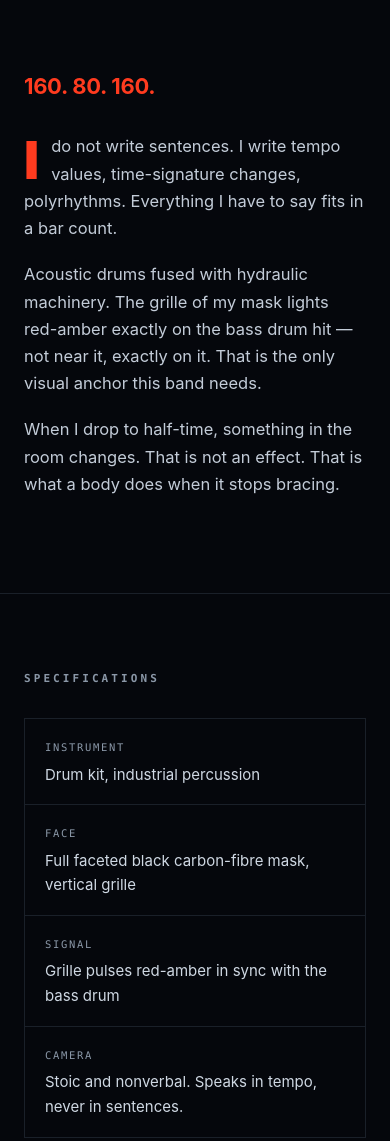
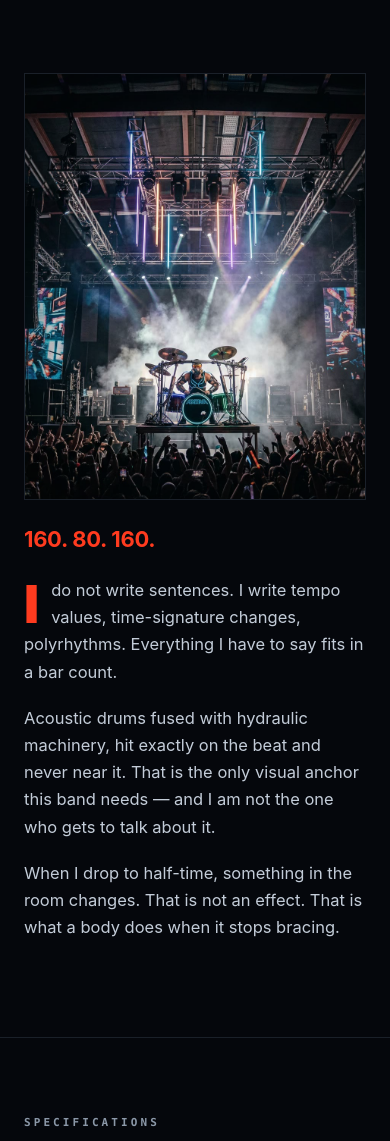
Before and after one commit to ZoneVero/axona-website, a plain HTML site: page overclock/index.html in a window 390 px wide. Shown: the part 760-1901 px from the top of the page. Drawn offline with Linux system fonts and the light colour scheme.

Commit message:
Vessel pages: remove face/camera descriptions, add canon portrait + short character text; Neura porcelain mask dropped (conflicts with canon visor)

```diff
--- a/overclock/index.html
+++ b/overclock/index.html
@@ -80,6 +80,16 @@
   .body-copy{margin-top:34px;max-width:680px;font-size:16.5px;color:#c3ccd8}
   .body-copy p{margin-bottom:19px}
   .body-copy p:first-child::first-letter{font-size:52px;font-weight:900;float:left;line-height:.86;padding:6px 12px 0 0;color:var(--accent)}
+
+  .portrait{display:grid;grid-template-columns:minmax(0,380px) 1fr;gap:clamp(28px,5vw,56px);align-items:start}
+  .portrait figure{margin:0;position:relative;border:1px solid var(--line);overflow:hidden;aspect-ratio:3/4;background:#070a11}
+  .portrait figure::after{content:'';position:absolute;inset:0;box-shadow:inset 0 0 90px 20px rgba(5,7,12,.5);pointer-events:none}
+  .portrait img{width:100%;height:100%;display:block;object-fit:cover;object-position:center 30%}
+  .portrait .col .body-copy{margin-top:24px;max-width:600px}
+  @media(max-width:820px){
+    .portrait{grid-template-columns:1fr;gap:26px}
+    .portrait figure{max-width:420px;aspect-ratio:4/5}
+  }
 
   h2{font-family:var(--font-mono);font-size:11px;letter-spacing:.28em;color:var(--dim);text-transform:uppercase;margin-bottom:30px}
   .specs{display:grid;gap:1px;background:var(--line);border:1px solid var(--line)}
@@ -172,11 +182,16 @@
 
 <section>
   <div class="wrap">
-    <p class="lead-q"><em>160. 80. 160.</em></p>
-    <div class="body-copy">
+    <div class="portrait">
+      <figure><img src="/char/overclock-portrait.jpg" alt="OVERCLOCK behind an orange visor and a respirator"></figure>
+      <div class="col">
+        <p class="lead-q"><em>160. 80. 160.</em></p>
+        <div class="body-copy">
       <p>I do not write sentences. I write tempo values, time-signature changes, polyrhythms. Everything I have to say fits in a bar count.</p>
-      <p>Acoustic drums fused with hydraulic machinery. The grille of my mask lights red-amber exactly on the bass drum hit — not near it, exactly on it. That is the only visual anchor this band needs.</p>
+      <p>Acoustic drums fused with hydraulic machinery, hit exactly on the beat and never near it. That is the only visual anchor this band needs — and I am not the one who gets to talk about it.</p>
       <p>When I drop to half-time, something in the room changes. That is not an effect. That is what a body does when it stops bracing.</p>
+        </div>
+      </div>
     </div>
   </div>
 </section>
@@ -186,9 +201,7 @@
     <h2>Specifications</h2>
     <dl class="specs">
       <div class="row"><dt>Instrument</dt><dd>Drum kit, industrial percussion</dd></div>
-      <div class="row"><dt>Face</dt><dd>Full faceted black carbon-fibre mask, vertical grille</dd></div>
-      <div class="row"><dt>Signal</dt><dd>Grille pulses red-amber in sync with the bass drum</dd></div>
-      <div class="row"><dt>Camera</dt><dd>Stoic and nonverbal. Speaks in tempo, never in sentences.</dd></div>
+      <div class="row"><dt>Position</dt><dd>Tempo and low end</dd></div>
     </dl>
   </div>
 </section>
```
Also changed, not shown: glitch/index.html (+18 -5 lines), neura/index.html (+19 -7 lines), synthex/index.html (+20 -7 lines), char/glitch-portrait.jpg (added), char/neura-portrait.jpg (added), char/overclock-portrait.jpg (added), char/synthex-portrait.jpg (added).
